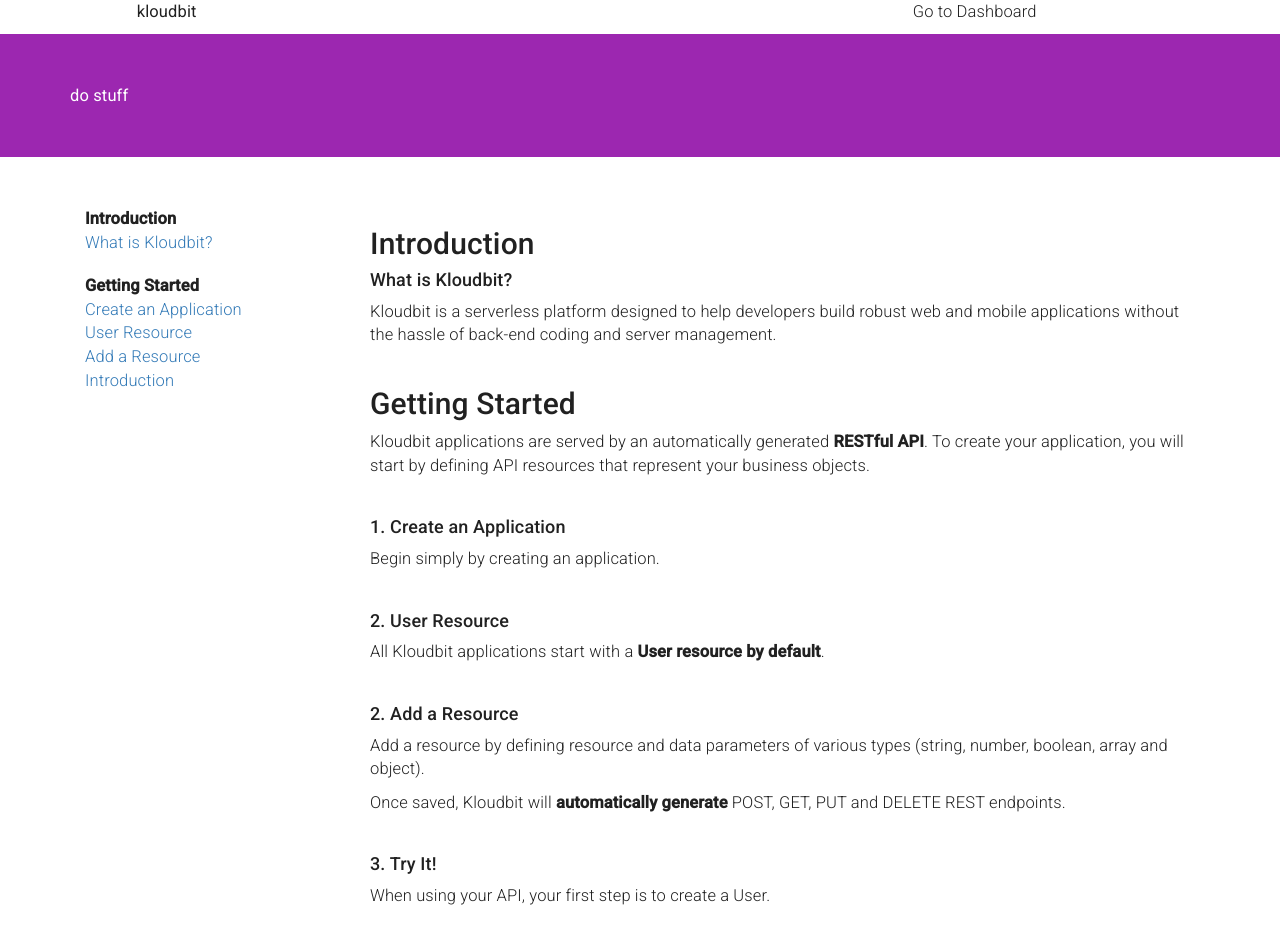
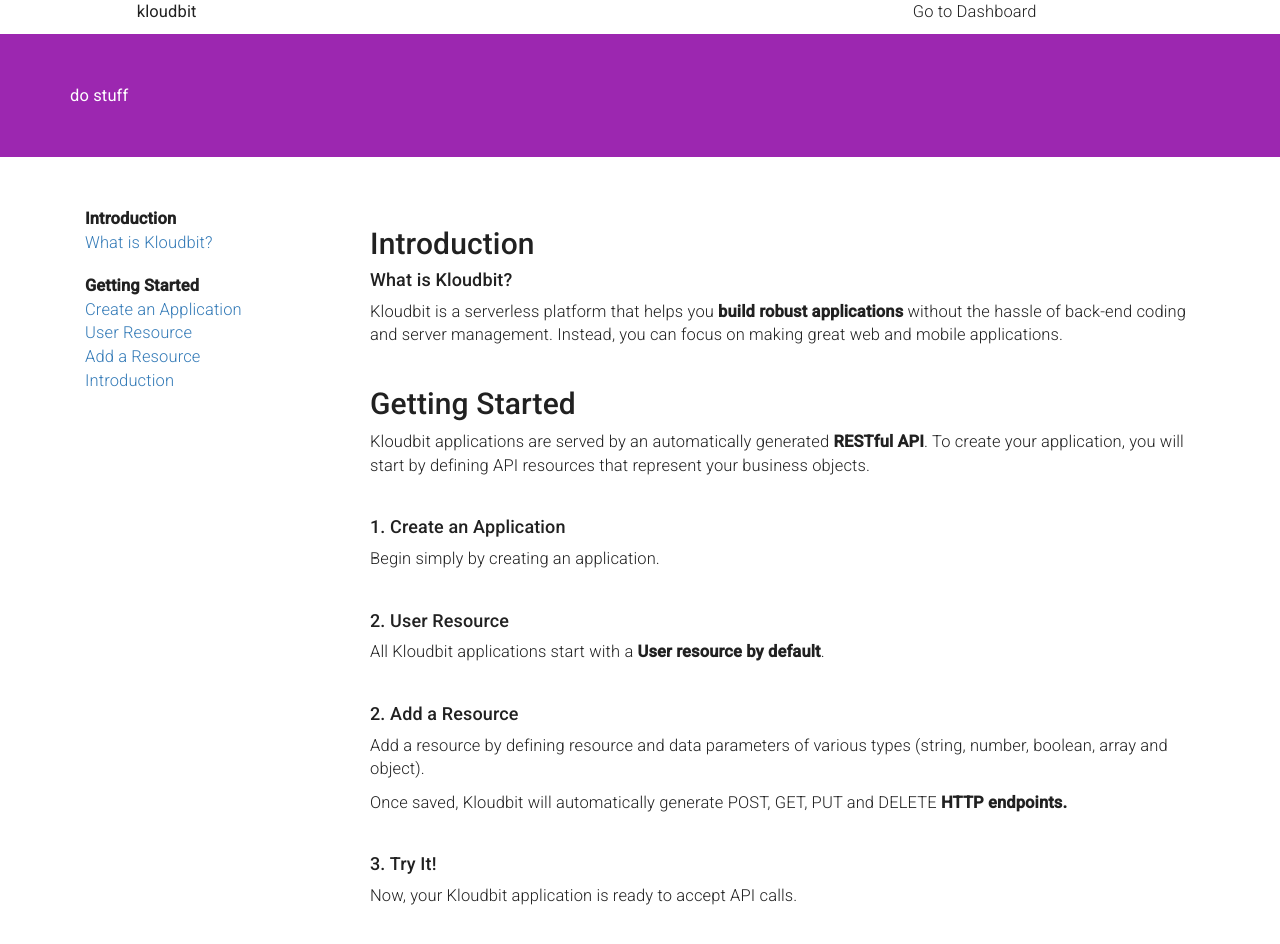
Before and after one commit to kloudbit/documentation, a website: page public/index.html in a window 1280 px wide. Drawn offline with nearby package versions, Linux system fonts and the light colour scheme.

Commit message:
updating docs

```diff
--- a/public/index.html
+++ b/public/index.html
@@ -61,8 +61,8 @@
 
                     <section>
                         <h4>What is Kloudbit?</h4>
-                        <p>Kloudbit is a serverless platform designed to help developers build robust web and mobile applications
-                        without the hassle of back-end coding and server management.</p>
+                        <p>Kloudbit is a serverless platform that helps you <b>build robust applications</b>
+                        without the hassle of back-end coding and server management.  Instead, you can focus on making great web and mobile applications. </p>
                     </section>
 
                     <h2>Getting Started</h2>
@@ -85,12 +85,12 @@
                         <h4>2. Add a Resource</h4>
                         <p>Add a resource by defining resource and data parameters of various types (string, number, boolean, array and object).</p>
 
-                        <p>Once saved, Kloudbit will <b>automatically generate</b> POST, GET, PUT and DELETE REST endpoints.</p>
+                        <p>Once saved, Kloudbit will automatically generate POST, GET, PUT and DELETE <b>HTTP endpoints.</b></p>
                     </section>
 
                     <section>
                         <h4>3. Try It!</h4>
-                        <p>When using your API, your first step is to create a User.</p>
+                        <p>Now, your Kloudbit application is ready to accept API calls.</p>
                         <p></p>
                     </section>
                 </div>
```
